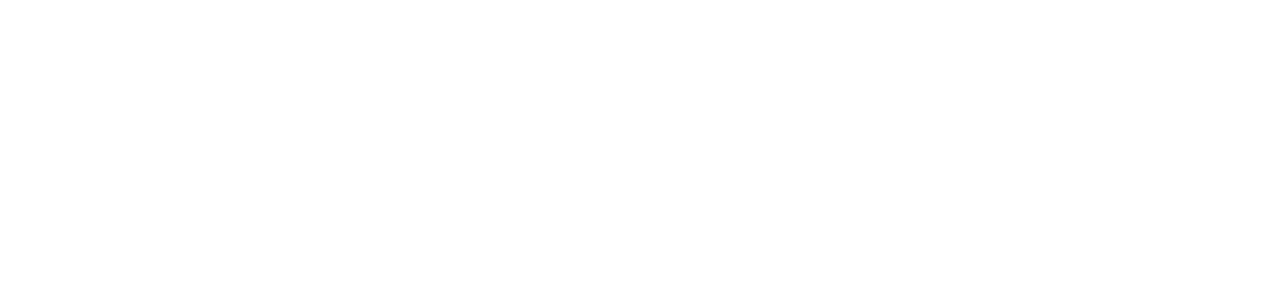
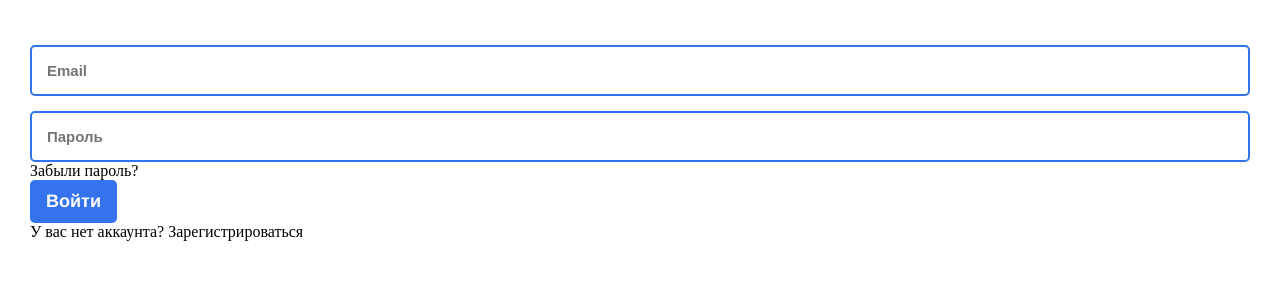
Before and after one commit to S0IG0/kyeye, a Vue app in the folder frontend/: page /login in a window 1280 px wide. Before the commit this address had no page. Shown: the top 300 px of the page. Built offline with nearby package versions, Linux system fonts and the light colour scheme.

Commit message:
added login page

```diff
--- /dev/null
+++ b/frontend/src/components/UI/LoginForm.vue
@@ -0,0 +1,35 @@
+<template>
+  <my-input placeholder="Email"></my-input>
+  <my-input placeholder="Пароль"></my-input>
+  <div class="forgot__password">
+    <a>Забыли пароль?</a>
+  </div>
+  <my-button>Войти</my-button>
+  <div class="text">
+    У вас нет аккаунта? <a>Зарегистрироваться</a>
+  </div>
+</template>
+
+<script>
+import MyInput from "@/components/UI/MyInput.vue";
+import MyButton from "@/components/UI/MyButton.vue";
+
+export default {
+  name: "login-form",
+  components: {MyButton, MyInput},
+  props: {
+    email: {
+      type: String,
+      required: true
+    },
+    password: {
+      type: String,
+      required: true
+    }
+  }
+}
+</script>
+
+<style scoped>
+
+</style>
--- /dev/null
+++ b/frontend/src/components/pages/Login.vue
@@ -0,0 +1,16 @@
+<template>
+  <login-form></login-form>
+</template>
+
+<script>
+import LoginForm from "@/components/UI/LoginForm.vue";
+
+export default {
+  name: "Login",
+  components: {LoginForm}
+}
+</script>
+
+<style scoped>
+
+</style>
--- a/frontend/src/components/routers/router.js
+++ b/frontend/src/components/routers/router.js
@@ -2,6 +2,7 @@
 import {createRouter, createWebHistory} from "vue-router";
 import Queue from "@/components/pages/Queue.vue";
 import Main from "@/components/pages/Main.vue";
+import Login from "@/components/pages/Login.vue";
 
 
 const routes = [
@@ -16,6 +17,10 @@
     {
         path: '/',
         component: Main
+    },
+    {
+        path: '/login',
+        component: Login
     }
 ]
 
```
